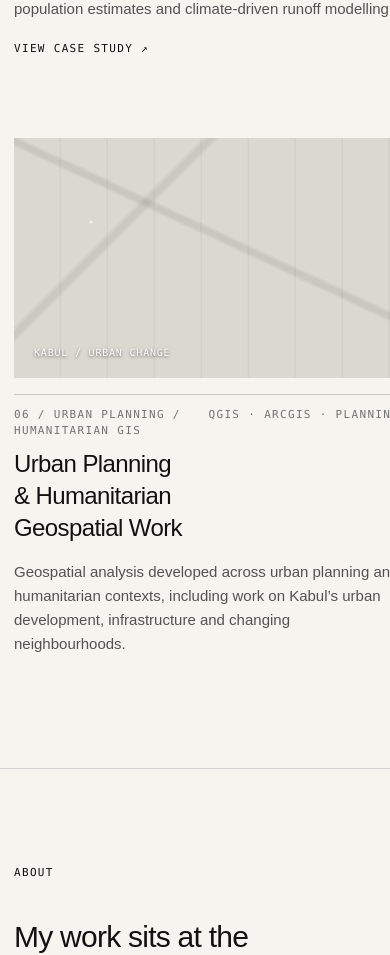
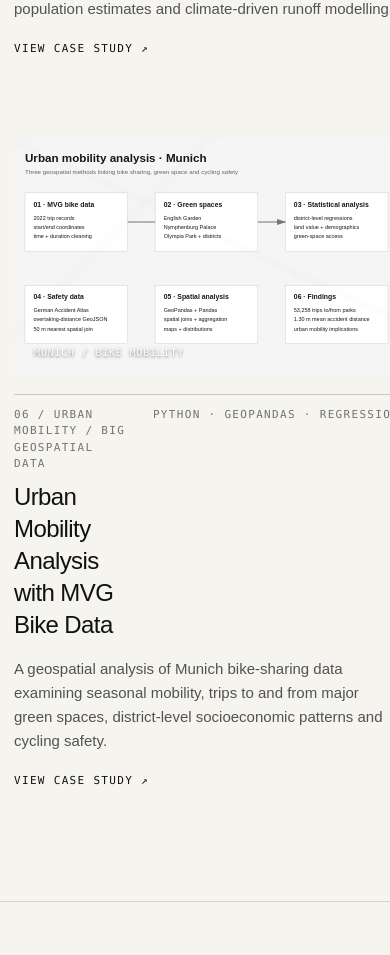
Before and after one commit to esmat-fahim/fancy-portfolio, a Next.js app: page / in a window 390 px wide. Shown: the part 4000-4955 px from the top of the page. Built offline with nearby package versions, Linux system fonts and the light colour scheme.

Commit message:
Update selected work with MVG urban mobility project

```diff
--- a/app/page.tsx
+++ b/app/page.tsx
@@ -7,7 +7,7 @@
   {number:"03",category:"Spatial Data Infrastructure / Web-GIS",title:"Full-Stack Web-GIS for Planned Land Development",tools:"PostGIS · GeoServer · Leaflet",imageLabel:"SDI / interactive development scenario",image:"/images/webgis/sdi-workflow.svg",href:"/work/webgis",description:"A full-stack Web-GIS application connecting UML data modelling, PostGIS, GeoServer WMS/SLD services and a Leaflet client to visualize planned land development and infrastructure costs."},
   {number:"04",category:"Earth Observation / SAR",title:"Forest Height Estimation with UAVSAR PolInSAR",tools:"Python · Kapok · PolInSAR",imageLabel:"Pongara / forest height",image:"/images/sar/polinsar-workflow.svg",href:"/work/sar",description:"A hands-on PolInSAR workflow using NASA UAVSAR data and the Kapok Python library to investigate forest-height estimation in Pongara National Park, Gabon."},
   {number:"05",category:"Land Information Systems / Urban Analytics",title:"Integrated Land Information System for Munich",tools:"PostGIS · QGIS · 3D GIS",imageLabel:"Munich / integrated land information",image:"/images/ilis/hero.svg",href:"/work/ilis",description:"A prototype Integrated Land Information System for Villenkolonie Solln, combining cadastral and land-use data, 3D building information, property analysis, population estimates and climate-driven runoff modelling."},
-  {number:"06",category:"Urban Planning / Humanitarian GIS",title:"Urban Planning & Humanitarian Geospatial Work",tools:"QGIS · ArcGIS · Planning",imageLabel:"Kabul / urban change",description:"Geospatial analysis developed across urban planning and humanitarian contexts, including work on Kabul’s urban development, infrastructure and changing neighbourhoods."}
+  {number:"06",category:"Urban Mobility / Big Geospatial Data",title:"Urban Mobility Analysis with MVG Bike Data",tools:"Python · GeoPandas · Regression",imageLabel:"Munich / bike mobility",image:"/images/mvg/hero.svg",href:"/work/mvg",description:"A geospatial analysis of Munich bike-sharing data examining seasonal mobility, trips to and from major green spaces, district-level socioeconomic patterns and cycling safety."}
 ];
 
 const skills=["Python","PyTorch","QGIS","ArcGIS","GDAL","Rasterio","GeoPandas","PostGIS","GeoServer","Leaflet","Remote Sensing","Deep Learning","MATSim","FME","Docker","Spatial Analysis"];
```
